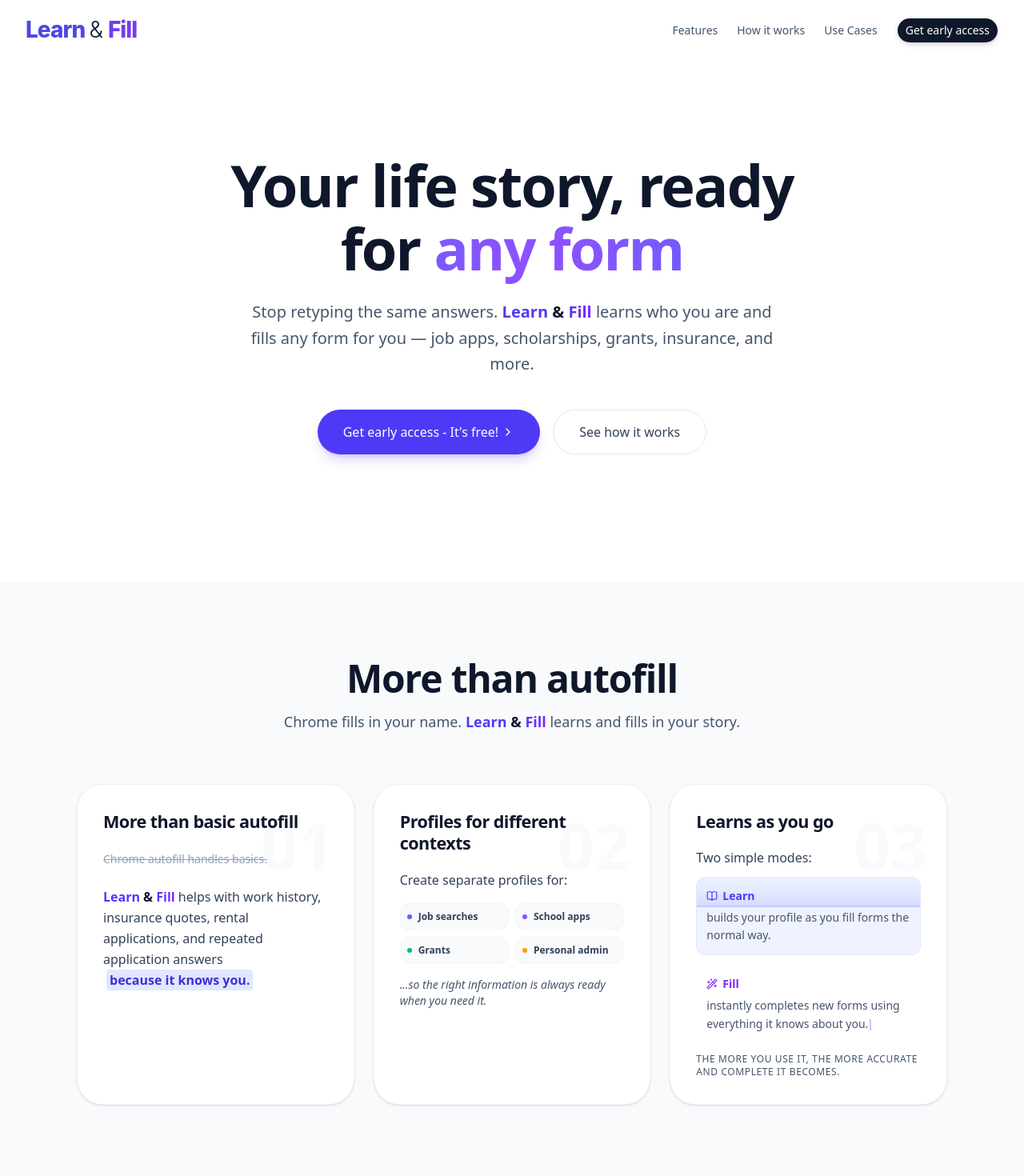
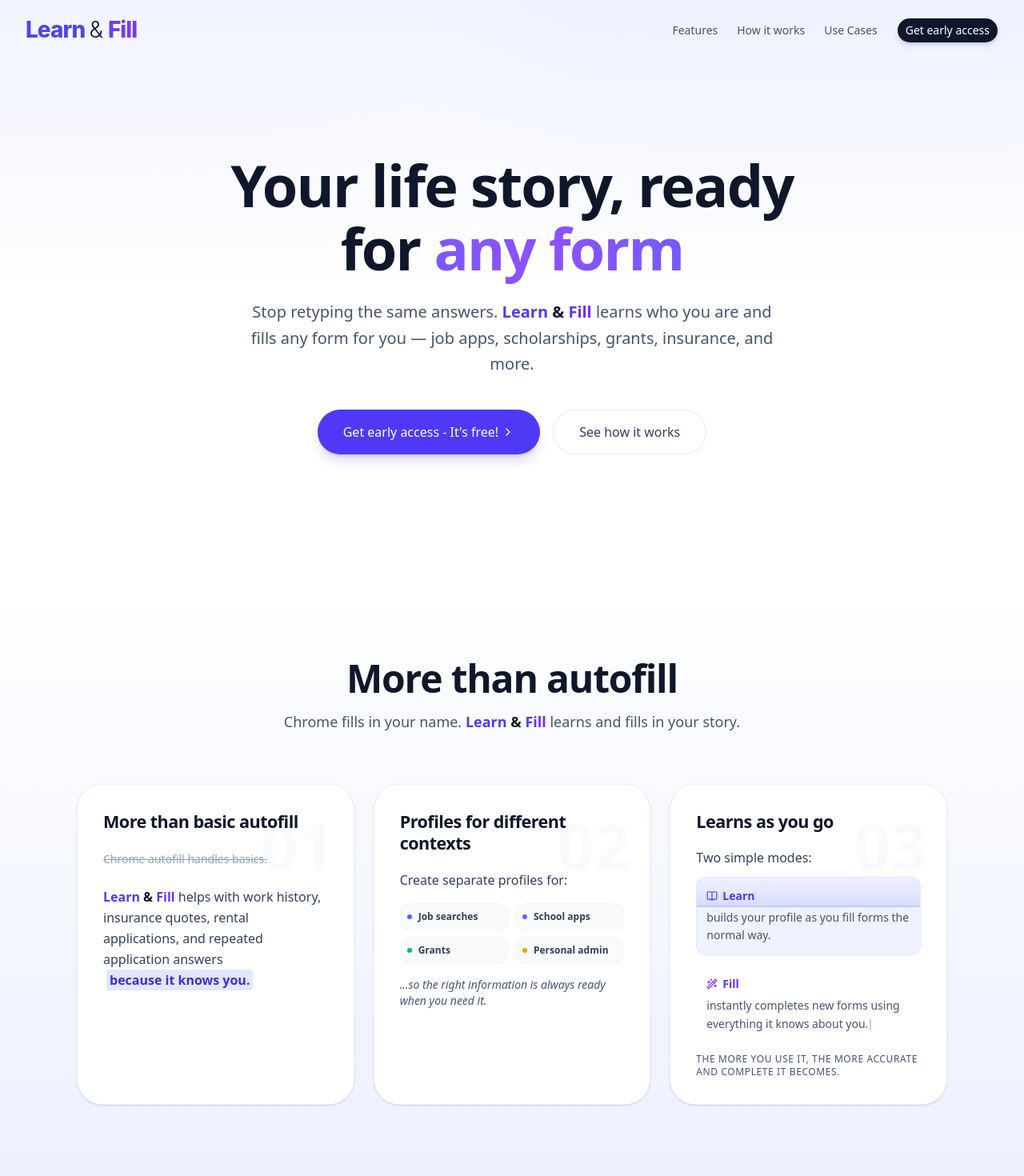
Before and after one commit to Karensgh/webform-filler-landing-page, a Next.js app: page / in a window 1280 px wide. Shown: the top 1470 px of the page at 80% size. Built offline with nearby package versions, Linux system fonts and the light colour scheme.

Commit message:
add background color

```diff
--- a/src/components/sections/Features.tsx
+++ b/src/components/sections/Features.tsx
@@ -118,16 +118,16 @@
                 className="rounded-xl p-3 border"
             >
                 <div className="text-slate-600 text-sm leading-relaxed">
-                    <div className="font-bold text-violet-600 flex items-center gap-1.5 mb-1">
+                    <div className="font-bold flex items-center gap-1.5 mb-1">
                         <motion.span
                             key={`wand-${cycle}`}
                             animate={{ scale: [1, 1.3, 1] }}
                             transition={{ duration: 0.4, delay: 2.4 }}
-                            className="inline-flex"
+                            className="inline-flex text-violet-600"
                         >
                             <Wand2 className="w-3.5 h-3.5" />
                         </motion.span>
-                        Fill
+                        <span className="text-transparent bg-clip-text bg-gradient-to-r from-indigo-600 to-violet-600">Fill</span>
                     </div>
                     <div className="min-h-[40px]">
                         <span>{typed}</span>
@@ -177,7 +177,7 @@
 
 export function Features() {
     return (
-        <section id="features" className="py-24 bg-slate-50 relative overflow-hidden">
+        <section id="features" className="py-24 bg-gradient-to-b from-white to-indigo-100/60 relative overflow-hidden">
             <div className="absolute top-0 right-0 w-full h-full bg-[radial-gradient(ellipse_at_top_right,_var(--tw-gradient-stops))] from-indigo-100/40 via-transparent to-transparent pointer-events-none" />
 
             <div className="container relative z-10">
--- a/src/components/sections/Hero.tsx
+++ b/src/components/sections/Hero.tsx
@@ -7,22 +7,29 @@
 
 export function Hero() {
     return (
-        <section className="relative pt-32 pb-20 md:pt-48 md:pb-32 overflow-hidden bg-white">
+        <section className="relative pt-32 pb-20 md:pt-48 md:pb-32 overflow-hidden bg-gradient-to-b from-indigo-50/80 via-white to-white">
             {/* Abstract animated background blobs */}
             <div className="absolute top-0 left-0 w-full h-full overflow-hidden -z-10 pointer-events-none">
                 <motion.div
                     animate={{
-                        transform: ["translate(0px, 0px) scale(1)", "translate(20px, -20px) scale(1.05)", "translate(0px, 0px) scale(1)"]
+                        transform: ["translate(0px, 0px) scale(1)", "translate(30px, -30px) scale(1.1)", "translate(0px, 0px) scale(1)"]
                     }}
                     transition={{ duration: 8, repeat: Infinity, ease: "easeInOut" }}
-                    className="absolute -top-[20%] -right-[10%] w-[70%] h-[70%] rounded-full bg-gradient-to-b from-indigo-100/50 to-violet-100/20 blur-3xl opacity-60"
+                    className="absolute -top-[20%] -right-[10%] w-[60%] h-[60%] rounded-full bg-gradient-to-br from-indigo-400 to-violet-400 blur-3xl opacity-[0.15]"
                 />
                 <motion.div
                     animate={{
-                        transform: ["translate(0px, 0px) scale(1)", "translate(-20px, 20px) scale(1.05)", "translate(0px, 0px) scale(1)"]
+                        transform: ["translate(0px, 0px) scale(1)", "translate(-30px, 30px) scale(1.1)", "translate(0px, 0px) scale(1)"]
                     }}
                     transition={{ duration: 10, repeat: Infinity, ease: "easeInOut" }}
-                    className="absolute top-[20%] -left-[10%] w-[50%] h-[50%] rounded-full bg-gradient-to-tr from-violet-100/50 to-fuchsia-100/20 blur-3xl opacity-60"
+                    className="absolute top-[20%] -left-[10%] w-[50%] h-[50%] rounded-full bg-gradient-to-tr from-violet-400 to-fuchsia-400 blur-3xl opacity-[0.15]"
+                />
+                <motion.div
+                    animate={{
+                        transform: ["translate(0px, 0px) scale(1)", "translate(0px, 40px) scale(1.2)", "translate(0px, 0px) scale(1)"]
+                    }}
+                    transition={{ duration: 12, repeat: Infinity, ease: "easeInOut" }}
+                    className="absolute bottom-[0%] left-[20%] w-[40%] h-[40%] rounded-full bg-gradient-to-r from-blue-400 to-indigo-400 blur-3xl opacity-[0.15]"
                 />
             </div>
 
--- a/src/components/sections/HowItWorks.tsx
+++ b/src/components/sections/HowItWorks.tsx
@@ -26,7 +26,7 @@
 
 export function HowItWorks() {
     return (
-        <section id="how-it-works" className="py-24 bg-white relative overflow-hidden">
+        <section id="how-it-works" className="py-24 bg-gradient-to-b from-indigo-100/60 via-white to-violet-100/50 relative overflow-hidden">
             <div className="container relative z-10">
                 <div className="max-w-3xl mx-auto text-center mb-16">
                     <h2 className="text-3xl md:text-5xl font-bold font-display text-slate-900 mb-6 tracking-tight">
--- a/src/components/sections/Problem.tsx
+++ b/src/components/sections/Problem.tsx
@@ -77,7 +77,7 @@
 
 export function Problem() {
   return (
-    <section id="problem" className="py-24 bg-slate-50 relative">
+    <section id="problem" className="py-24 bg-gradient-to-b from-violet-100/50 to-white relative">
       <div className="container">
         <div className="max-w-3xl mx-auto text-center mb-16">
           <motion.h2
```
